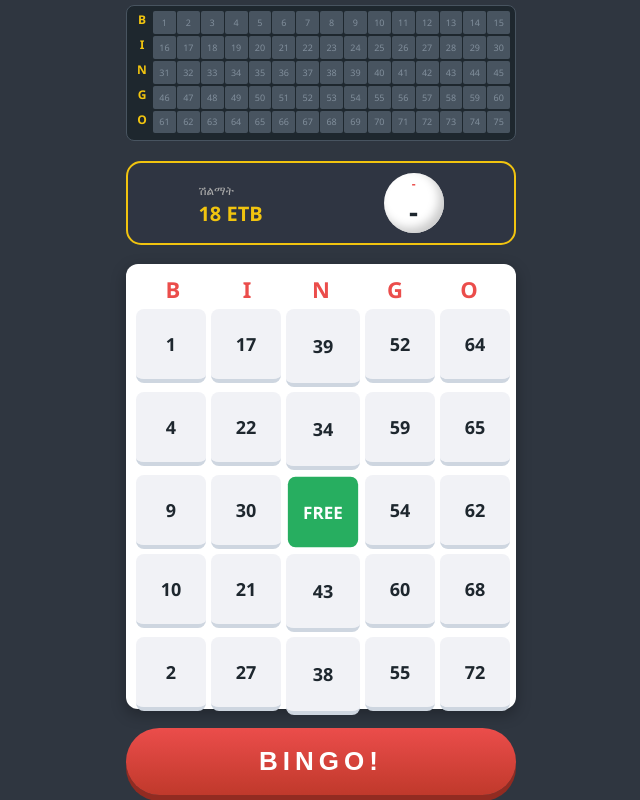
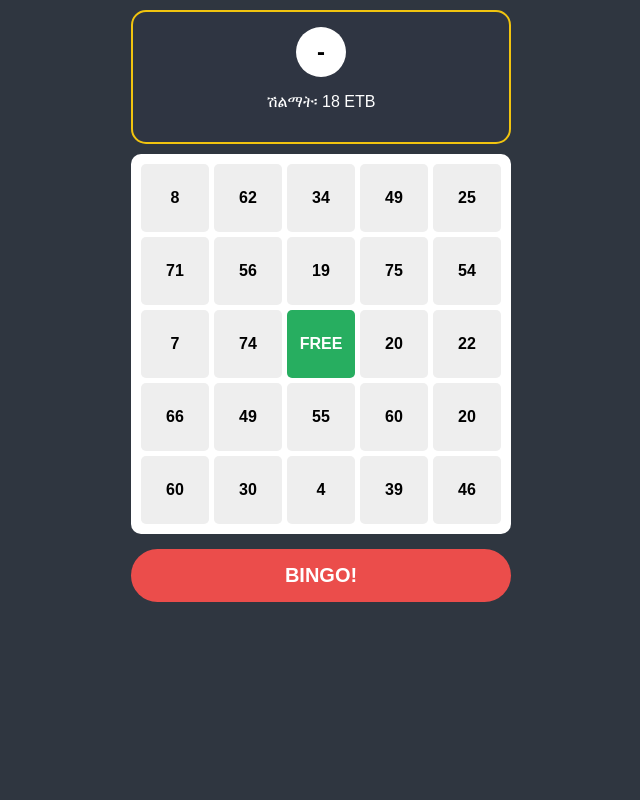
Before and after one commit to gebre-love/Bingo2_bot, a website: page index.html in a window 1280 px wide. Both pictures are taken after a click on the button "10 ETB". Shown: the whole page, without its empty margins (319-959 px from the left). Drawn offline with Linux system fonts and the light colour scheme.

Commit message:
index.html

```diff
--- a/index.html
+++ b/index.html
@@ -3,137 +3,83 @@
 <head>
     <meta charset="UTF-8">
     <meta name="viewport" content="width=device-width, initial-scale=1.0, maximum-scale=1.0, user-scalable=no">
-    <title>Addis Bingo Premium</title>
+    <title>Addis Bingo</title>
     <style>
         :root { --primary: #1e272e; --accent: #eb4d4b; --gold: #f1c40f; --win: #27ae60; --bg: #2f3640; }
-        body { font-family: 'Segoe UI', sans-serif; background: var(--bg); margin: 0; color: white; overflow: hidden; height: 100vh; display: flex; justify-content: center; }
-        .app { width: 100%; max-width: 400px; height: 100vh; display: flex; flex-direction: column; padding: 5px; box-sizing: border-box; justify-content: space-between; }
-        .overlay { position: fixed; inset: 0; background: rgba(0,0,0,0.95); z-index: 2000; display: flex; align-items: center; justify-content: center; padding: 10px; }
-        .modal { background: white; border-radius: 12px; padding: 15px; width: 100%; text-align: center; color: var(--primary); box-shadow: 0 0 20px rgba(0,0,0,0.5); }
-        .btn-sel { padding: 12px; border: 1px solid #ccc; border-radius: 8px; cursor: pointer; font-size: 16px; font-weight: bold; background: white; transition: 0.3s; }
-        .btn-sel:hover { background: var(--gold); }
-        .full-board { background: var(--primary); padding: 5px; border-radius: 8px; border: 1px solid #485460; }
-        .board-row { display: grid; grid-template-columns: 20px repeat(15, 1fr); gap: 1px; margin-bottom: 2px; }
-        .row-label { font-weight: 900; color: var(--gold); text-align: center; font-size: 12px; }
-        .b-num { background: #485460; font-size: 9px; aspect-ratio: 1; display: flex; align-items: center; justify-content: center; border-radius: 2px; color: #808e9b; }
-        .b-num.called { background: var(--accent); color: white; transform: scale(1.1); font-weight: bold; }
-        .caller-bar { display: flex; align-items: center; justify-content: space-around; background: #2f3542; padding: 10px; border-radius: 15px; border: 2px solid var(--gold); }
-        .ball { width: 60px; height: 60px; background: white; border-radius: 50%; display: flex; flex-direction: column; align-items: center; justify-content: center; color: var(--primary); box-shadow: inset -5px -5px 10px #ccc; }
-        .card-box { background: white; padding: 10px; border-radius: 12px; color: var(--primary); box-shadow: 0 5px 15px rgba(0,0,0,0.3); }
-        .card-head { display: grid; grid-template-columns: repeat(5, 1fr); text-align: center; font-weight: 900; font-size: 22px; color: var(--accent); padding-bottom: 5px; }
-        .grid { display: grid; grid-template-columns: repeat(5, 1fr); gap: 5px; }
-        .cell { aspect-ratio: 1; background: #f1f2f6; border-radius: 8px; display: flex; align-items: center; justify-content: center; font-weight: 800; font-size: 18px; cursor: pointer; border-bottom: 4px solid #ced6e0; transition: 0.2s; }
-        .cell.marked { background: var(--win) !important; color: white !important; border: none; transform: scale(0.95); }
-        .bingo-btn { width: 100%; background: linear-gradient(#eb4d4b, #c0392b); color: white; border: none; padding: 18px; border-radius: 40px; font-size: 26px; font-weight: 900; cursor: pointer; box-shadow: 0 6px 0 #922b21; letter-spacing: 5px; }
-        .bingo-btn:active { transform: translateY(4px); box-shadow: 0 2px 0 #922b21; }
+        body { font-family: sans-serif; background: var(--bg); margin: 0; color: white; height: 100vh; display: flex; flex-direction: column; align-items: center; }
+        .app { width: 100%; max-width: 400px; padding: 10px; box-sizing: border-box; }
+        .overlay { position: fixed; inset: 0; background: rgba(0,0,0,0.9); z-index: 100; display: flex; align-items: center; justify-content: center; }
+        .modal { background: white; border-radius: 15px; padding: 20px; width: 80%; text-align: center; color: black; }
+        .bet-btn { padding: 10px; margin: 5px; border-radius: 5px; border: 1px solid #ccc; cursor: pointer; font-weight: bold; }
+        .ball-display { background: #2f3542; padding: 15px; border-radius: 15px; border: 2px solid var(--gold); margin-bottom: 10px; text-align: center; }
+        .ball { width: 50px; height: 50px; background: white; color: black; border-radius: 50%; display: inline-flex; align-items: center; justify-content: center; font-size: 24px; font-weight: bold; }
+        .grid { display: grid; grid-template-columns: repeat(5, 1fr); gap: 5px; background: white; padding: 10px; border-radius: 10px; }
+        .cell { aspect-ratio: 1; background: #eee; color: black; display: flex; align-items: center; justify-content: center; font-weight: bold; border-radius: 5px; cursor: pointer; }
+        .cell.marked { background: var(--win); color: white; }
+        .bingo-btn { width: 100%; margin-top: 15px; background: var(--accent); color: white; border: none; padding: 15px; border-radius: 30px; font-size: 20px; font-weight: bold; cursor: pointer; }
     </style>
 </head>
 <body>
 <div class="app">
-    <div id="overlay-bet" class="overlay">
+    <div id="bet-overlay" class="overlay">
         <div class="modal">
-            <h2 style="margin-top:0">Addis Bingo 💰</h2>
-            <p>የመወራረጃ መጠን ይምረጡ</p>
-            <div style="display:grid; grid-template-columns:1fr 1fr; gap:15px;">
-                <button class="btn-sel" onclick="setBet(10)">10 ETB</button>
-                <button class="btn-sel" onclick="setBet(20)">20 ETB</button>
-                <button class="btn-sel" onclick="setBet(50)">50 ETB</button>
-                <button class="btn-sel" onclick="setBet(100)">100 ETB</button>
-            </div>
+            <h3>መወራረጃ ይምረጡ</h3>
+            <button class="bet-btn" onclick="start(10)">10 ETB</button>
+            <button class="bet-btn" onclick="start(20)">20 ETB</button>
         </div>
     </div>
 
-    <div class="full-board" id="main-board"></div>
-
-    <div class="caller-bar">
-        <div style="text-align:left">
-            <span style="color:#aaa; font-size:12px">ሽልማት</span><br>
-            <b id="info-win" style="font-size:20px; color:var(--gold)">0 ETB</b>
-        </div>
-        <div class="ball">
-            <span id="call-l" style="font-size:12px; font-weight:bold; color:var(--accent)">-</span>
-            <span id="call-n" style="font-size:28px; font-weight:900">-</span>
-        </div>
+    <div class="ball-display">
+        <div class="ball" id="current-ball">-</div>
+        <p>ሽልማት፡ <span id="win-amt">0</span> ETB</p>
     </div>
 
-    <div class="card-box">
-        <div class="card-head"><div>B</div><div>I</div><div>N</div><div>G</div><div>O</div></div>
-        <div class="grid" id="player-grid"></div>
-    </div>
-
-    <button class="bingo-btn" onclick="validateBingo()">BINGO!</button>
+    <div class="grid" id="card-grid"></div>
+    <button class="bingo-btn" onclick="checkBingo()">BINGO!</button>
 </div>
 
 <script>
-    let drawn = [], stake = 0, loop, myNumbers = [];
-    const RENDER_URL = "https://bingo2-bot.onrender.com"; // ያንተ Render ሊንክ
+    let drawn = [], stake = 0, myNumbers = [];
+    const RENDER_URL = "https://bingo2-bot.onrender.com";
 
-    // ቦርዱን ማዘጋጀት
-    const board = document.getElementById('main-board');
-    ['B','I','N','G','O'].forEach((l, idx) => {
-        let row = document.createElement('div'); row.className = 'board-row';
-        let label = document.createElement('div'); label.className = 'row-label'; label.innerText = l; row.appendChild(label);
-        for(let n=1; n<=15; n++) {
-            let num = (idx * 15) + n;
-            let div = document.createElement('div'); div.className = 'b-num'; div.id = 'bn-' + num; div.innerText = num; row.appendChild(div);
-        }
-        board.appendChild(row);
-    });
-
-    function setBet(amt) {
+    function start(amt) {
         stake = amt;
-        document.getElementById('overlay-bet').style.display = 'none';
-        document.getElementById('info-win').innerText = Math.floor(amt * 1.8) + " ETB";
-        generatePlayerCard();
-        loop = setInterval(drawBall, 3500); // በየ 3.5 ሰከንድ ቁጥር ይወጣል
+        document.getElementById('bet-overlay').style.display = 'none';
+        document.getElementById('win-amt').innerText = Math.floor(amt * 1.8);
+        initCard();
+        setInterval(draw, 4000);
     }
 
-    function generatePlayerCard() {
-        const grid = document.getElementById('player-grid'); grid.innerHTML = '';
-        const getCol = (min, max) => {
-            let c = []; while(c.length<5){ let r=Math.floor(Math.random()*(max-min+1))+min; if(!c.includes(r)) c.push(r); }
-            return c;
-        };
-        let cols = [getCol(1,15), getCol(16,30), getCol(31,45), getCol(46,60), getCol(61,75)];
-        for(let r=0; r<5; r++){
-            for(let c=0; c<5; c++){
-                let val = cols[c][r]; let cell = document.createElement('div'); cell.className = 'cell';
-                if(r===2 && c===2) { cell.innerText = 'FREE'; cell.classList.add('marked'); }
-                else {
-                    cell.innerText = val; cell.id = 'c-' + val;
-                    cell.onclick = () => { if(drawn.includes(val)) cell.classList.toggle('marked'); };
-                }
-                grid.appendChild(cell);
-            }
+    function initCard() {
+        const grid = document.getElementById('card-grid');
+        for(let i=0; i<25; i++) {
+            let n = Math.floor(Math.random() * 75) + 1;
+            let div = document.createElement('div');
+            div.className = 'cell';
+            div.innerText = (i === 12) ? "FREE" : n;
+            if(i === 12) div.classList.add('marked');
+            div.onclick = () => { if(drawn.includes(n)) div.classList.add('marked'); };
+            grid.appendChild(div);
         }
     }
 
-    function drawBall() {
-        if(drawn.length >= 75) return clearInterval(loop);
-        let n; do { n = Math.floor(Math.random()*75)+1; } while(drawn.includes(n));
-        drawn.push(n);
-        document.getElementById('call-l').innerText = n<=15?'B':n<=30?'I':n<=45?'N':n<=60?'G':'O';
-        document.getElementById('call-n').innerText = n;
-        document.getElementById('bn-'+n).classList.add('called');
+    function draw() {
+        let n = Math.floor(Math.random() * 75) + 1;
+        if(!drawn.includes(n)) {
+            drawn.push(n);
+            document.getElementById('current-ball').innerText = n;
+        }
     }
 
-    function validateBingo() {
-        // ይህ ለሙከራ ነው፤ በሪል ጨዋታ ሁሉንም መስመሮች (አግድም፣ ቁልቁል) ያረጋግጣል
+    function checkBingo() {
         const urlParams = new URLSearchParams(window.location.search);
         const userId = urlParams.get('userId');
 
         fetch(`${RENDER_URL}/secure-win`, {
             method: 'POST',
-            headers: { 'Content-Type': 'application/json' },
-            body: JSON.stringify({
-                userId: userId,
-                winAmount: Math.floor(stake * 1.8),
-                secretKey: "BINGO_SECRET_99"
-            })
-        }).then(() => {
-            alert("ቢንጎ! 🎉 ውጤቱ ለቦቱ ተልኳል።");
-            window.location.href = "https://t.me/Addis_Bingo_bot"; // ወደ ቦቱ ይመልሰዋል
-        });
+            headers: {'Content-Type': 'application/json'},
+            body: JSON.stringify({ userId, winAmount: Math.floor(stake * 1.8), secretKey: "BINGO_SECRET_99" })
+        }).then(() => alert("ቢንጎ! 🎉"));
     }
 </script>
 </body>
```
